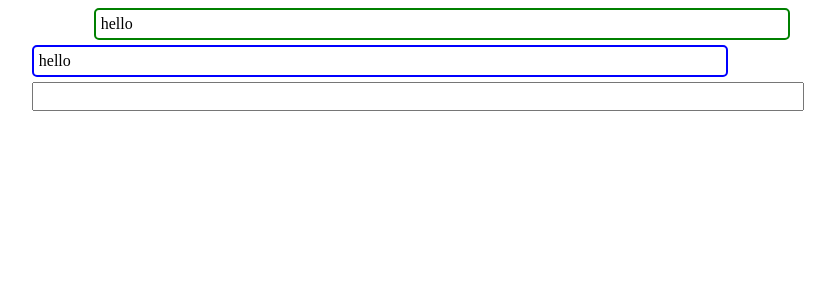
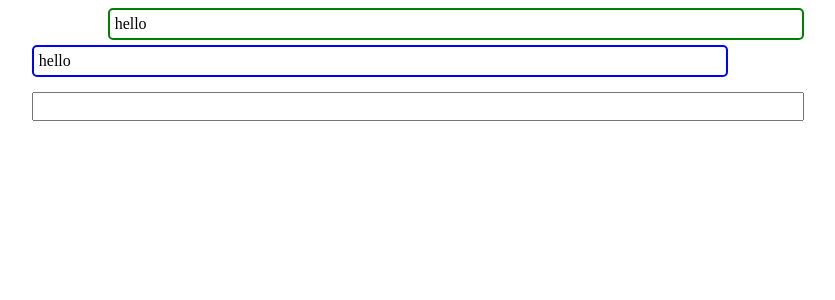
Before and after one commit to vkontrimas/chatgpt-client, a React (Vite) app in the folder web/: page / in a window 1280 px wide. Shown: the top 300 px of the page, without its empty margins (229-1064 px from the left). Built offline with nearby package versions, Linux system fonts and the light colour scheme.

Commit message:
can add new messages

```diff
--- a/web/src/App.css
+++ b/web/src/App.css
@@ -2,3 +2,7 @@
   width: 60%;
   margin: auto;
 }
+
+.messages {
+  margin-bottom: 15px;
+}
--- a/web/src/App.jsx
+++ b/web/src/App.jsx
@@ -18,10 +18,21 @@ const initialMessages = [
 const App = () => {
   const [messages, setMessages] = useState(initialMessages)
 
+  const sendMessage = (content) => {
+    const newMessage = {
+      type: "user",
+      content
+    }
+    setMessages(messages.concat(newMessage))
+  }
+
   return (
     <div className="App">
-      {messages.map((message) => <Message message={message}/>)}
-      <MessageInput />
+      <div className="messages">
+        {messages.map((message) => <Message message={message}/>)}
+      </div>
+
+      <MessageInput sendMessage={sendMessage}/>
     </div>
   )
 }
--- a/web/src/components/Message.css
+++ b/web/src/components/Message.css
@@ -8,9 +8,8 @@
 
 .message-type-ai {
   border-color: blue;
-  float: left;
 }
 
 .message-type-user {
-  float: right;
+  margin-left: 10%;
 }
--- a/web/src/components/MessageInput.jsx
+++ b/web/src/components/MessageInput.jsx
@@ -1,12 +1,13 @@
 import { useState, } from 'react'
 import './MessageInput.css'
 
-const MessageInput = () => {
+const MessageInput = ({ sendMessage }) => {
   const [message, setMessage] = useState('')
 
   const handleSubmit = (event) => {
     event.preventDefault()
-    console.log('message:', message)
+    sendMessage(message)
+    setMessage('')
   }
 
   return (
```
